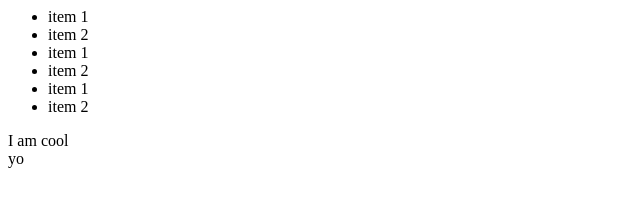
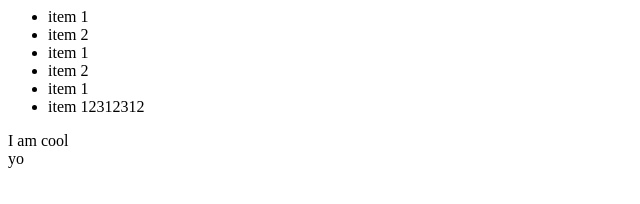
Before and after one commit to daedaex/BP, a plain HTML site: page index.html in a window 1280 px wide. Shown: the full height of the page, 0-640 px from the left. Drawn offline with Linux system fonts and the light colour scheme.

Commit message:
idfk what i am doing anymore

```diff
--- a/index.html
+++ b/index.html
@@ -9,7 +9,7 @@
 				<li>item 1</li>
 				<li>item 2</li>
 				<li>item 1</li>
-				<li>item 2</li>
+				<li>item 12312312</li>
 
 
 			</ul>
```
Also changed, not shown: 1 other file.
